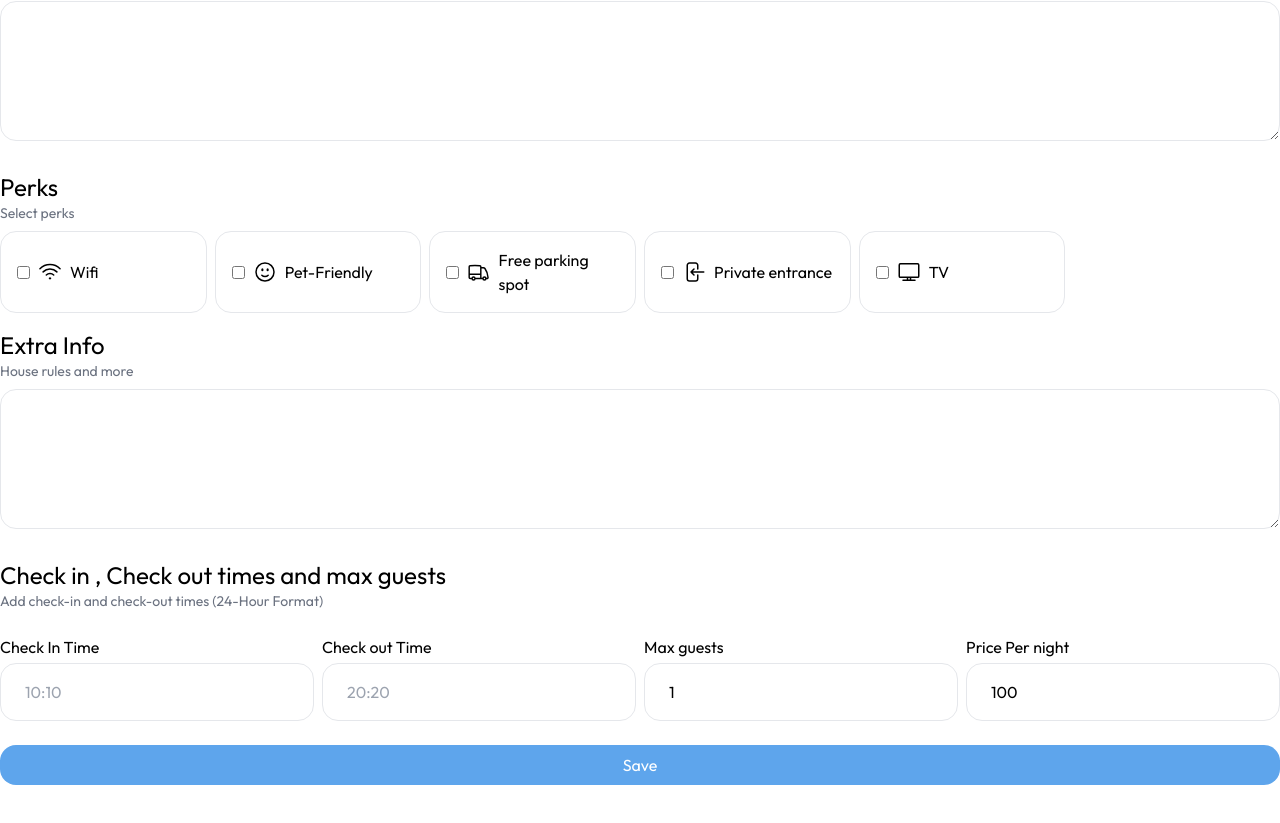
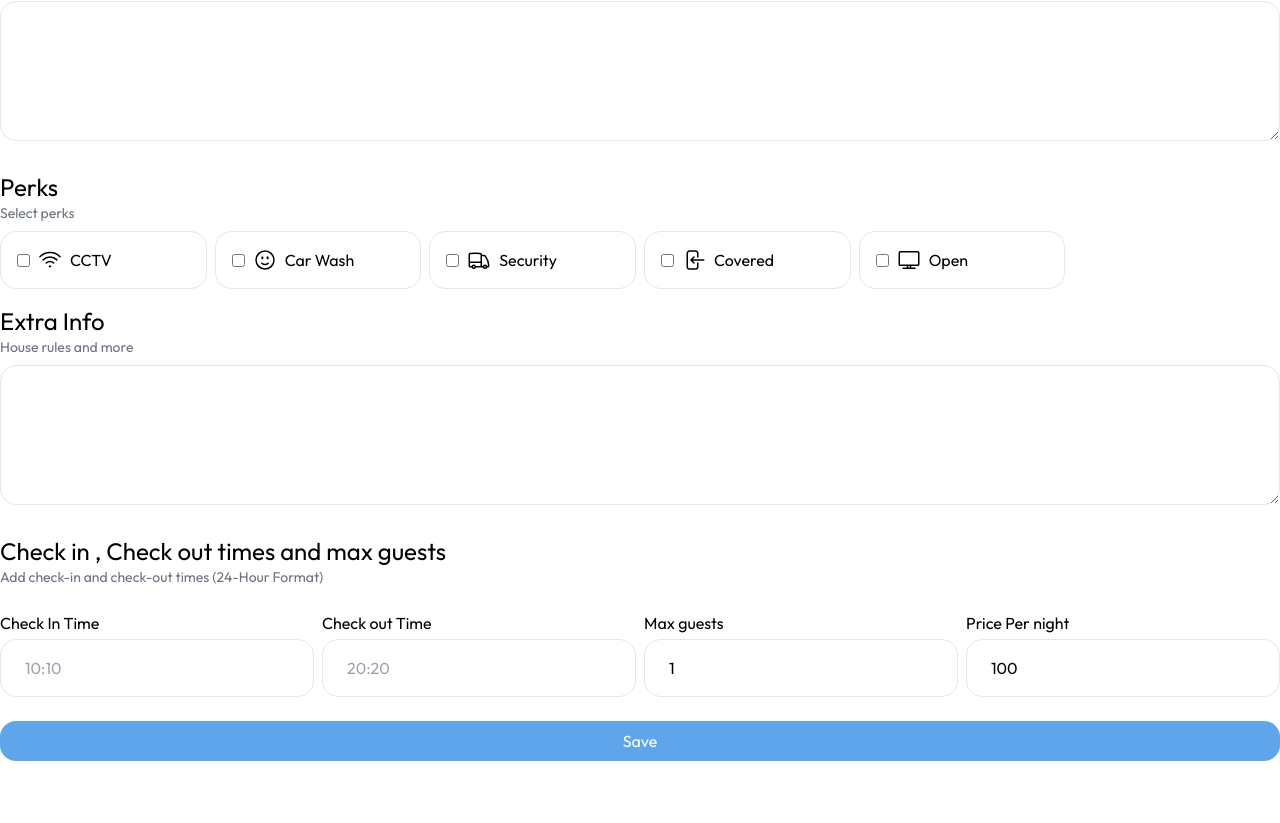
Before and after one commit to Pundiraryan/ParkItRight, a React (Vite) app in the folder client/: page /account/places/1 in a window 1280 px wide. Shown: the part 765-1588 px from the top of the page. After the commit the page ends 1566 px from the top, so only its background shows below. Built offline with nearby package versions, Linux system fonts and the light colour scheme; no server answers.

Commit message:
perks updated

```diff
--- a/client/src/components/Perks.jsx
+++ b/client/src/components/Perks.jsx
@@ -21,14 +21,14 @@ const Perks = ({selected  , onChange }) => {
                                     <path strokeLinecap="round" strokeLinejoin="round" d="M8.288 15.038a5.25 5.25 0 017.424 0M5.106 11.856c3.807-3.808 9.98-3.808 13.788 0M1.924 8.674c5.565-5.565 14.587-5.565 20.152 0M12.53 18.22l-.53.53-.53-.53a.75.75 0 011.06 0z" />
                                 </svg>
 
-                                <span>Wifi</span>
+                                <span>CCTV</span>
                             </label>
                             <label  className='border p-4 flex rounded-2xl gap-2 items-center cursor-pointer'>
                                 <input type="checkbox"checked={selected.includes('petFriendly')} name='petFriendly'  onChange={handleCbClick}/>
                                 <svg xmlns="http://www.w3.org/2000/svg" fill="none" viewBox="0 0 24 24" strokeWidth={1.5} stroke="currentColor" className="w-6 h-6">
                                     <path strokeLinecap="round" strokeLinejoin="round" d="M15.182 15.182a4.5 4.5 0 01-6.364 0M21 12a9 9 0 11-18 0 9 9 0 0118 0zM9.75 9.75c0 .414-.168.75-.375.75S9 10.164 9 9.75 9.168 9 9.375 9s.375.336.375.75zm-.375 0h.008v.015h-.008V9.75zm5.625 0c0 .414-.168.75-.375.75s-.375-.336-.375-.75.168-.75.375-.75.375.336.375.75zm-.375 0h.008v.015h-.008V9.75z" />
                                 </svg>
-                                <span>Pet-Friendly</span>
+                                <span>Car Wash</span>
                             </label>
                             <label className="border p-4 flex rounded-2xl gap-2 items-center cursor-pointer">
                                 <input type="checkbox" checked={selected.includes('freeParking')} name='freeParking'  onChange={handleCbClick}/>
@@ -36,7 +36,7 @@ const Perks = ({selected  , onChange }) => {
                                     <path strokeLinecap="round" strokeLinejoin="round" d="M8.25 18.75a1.5 1.5 0 01-3 0m3 0a1.5 1.5 0 00-3 0m3 0h6m-9 0H3.375a1.125 1.125 0 01-1.125-1.125V14.25m17.25 4.5a1.5 1.5 0 01-3 0m3 0a1.5 1.5 0 00-3 0m3 0h1.125c.621 0 1.129-.504 1.09-1.124a17.902 17.902 0 00-3.213-9.193 2.056 2.056 0 00-1.58-.86H14.25M16.5 18.75h-2.25m0-11.177v-.958c0-.568-.422-1.048-.987-1.106a48.554 48.554 0 00-10.026 0 1.106 1.106 0 00-.987 1.106v7.635m12-6.677v6.677m0 4.5v-4.5m0 0h-12" />
                                 </svg>
 
-                                <span>Free parking spot</span>
+                                <span>Security</span>
                             </label>
                             <label className ="border p-4 flex rounded-2xl gap-2 items-center cursor-pointer">
                                 <input type="checkbox" checked={selected.includes('privateEntrance')} name='privateEntrance'  onChange={handleCbClick}/>
@@ -44,7 +44,7 @@ const Perks = ({selected  , onChange }) => {
                                     <path strokeLinecap="round" strokeLinejoin="round" d="M15.75 9V5.25A2.25 2.25 0 0013.5 3h-6a2.25 2.25 0 00-2.25 2.25v13.5A2.25 2.25 0 007.5 21h6a2.25 2.25 0 002.25-2.25V15M12 9l-3 3m0 0l3 3m-3-3h12.75" />
                                 </svg>
 
-                                <span>Private entrance</span>
+                                <span>Covered</span>
                             </label>
                             <label className="border p-4 flex rounded-2xl gap-2 items-center cursor-pointer">
                                 <input type="checkbox" checked={selected.includes('tv')} name='tv' onChange={handleCbClick} />
@@ -52,7 +52,7 @@ const Perks = ({selected  , onChange }) => {
                                     <path strokeLinecap="round" strokeLinejoin="round" d="M6 20.25h12m-7.5-3v3m3-3v3m-10.125-3h17.25c.621 0 1.125-.504 1.125-1.125V4.875c0-.621-.504-1.125-1.125-1.125H3.375c-.621 0-1.125.504-1.125 1.125v11.25c0 .621.504 1.125 1.125 1.125z" />
                                 </svg>
 
-                                <span>TV</span>
+                                <span>Open</span>
                             </label>
 
     </div>
```
